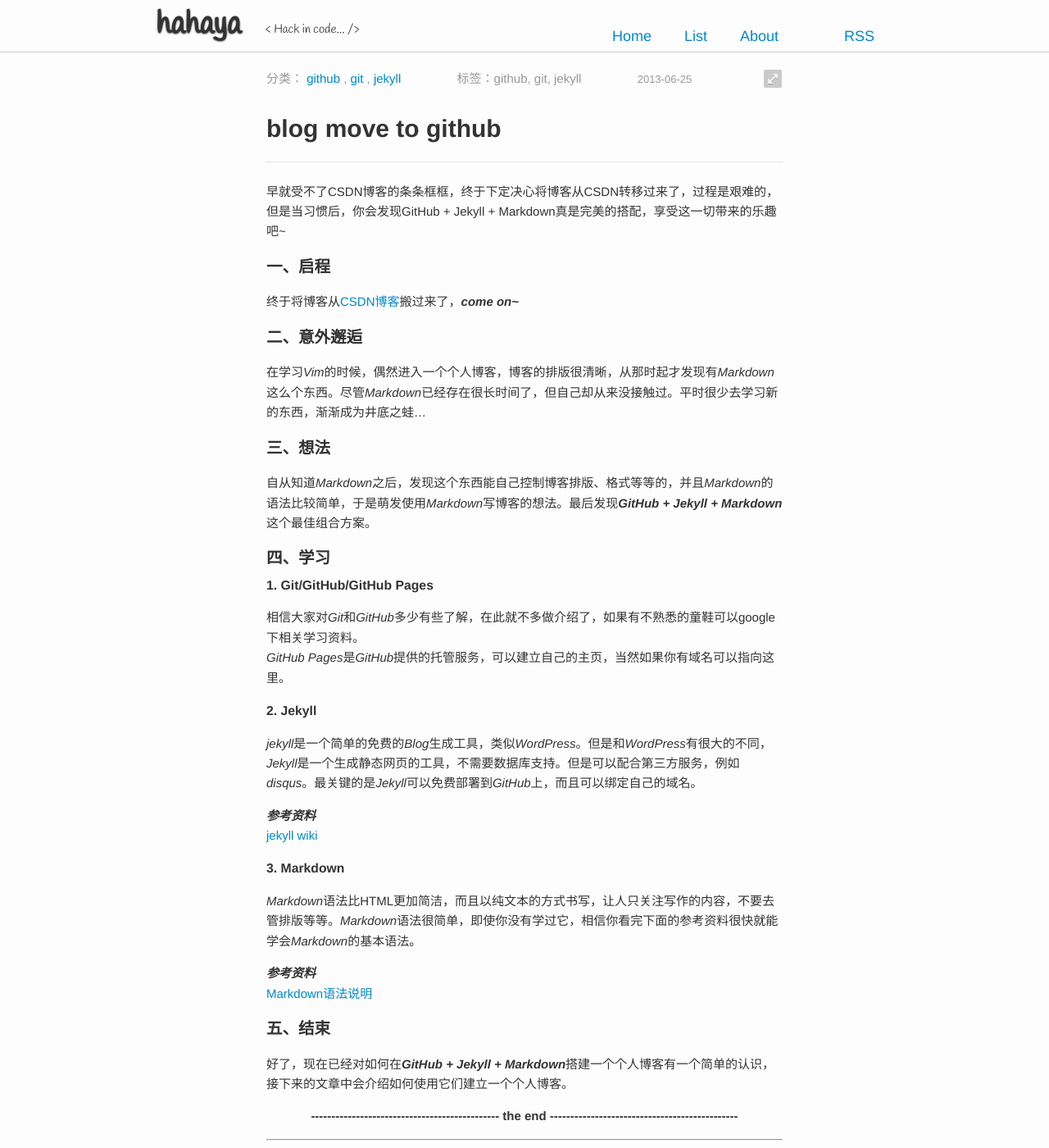
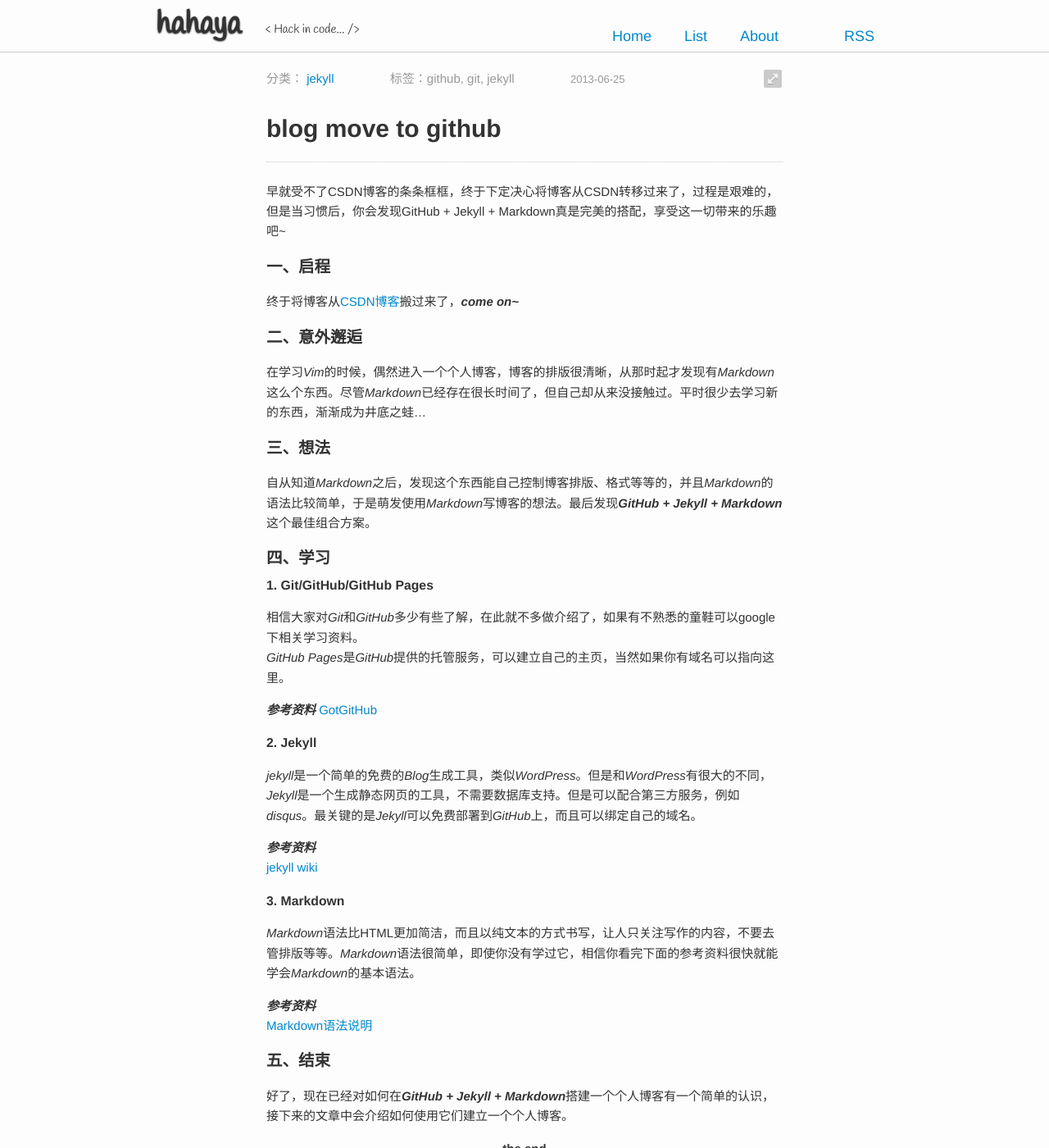
Before and after one commit to hahaya/hahaya.github.com, a Jekyll site: the page built from _posts/2013-6-25-blog-move-to-github.md, in a window 1280 px wide and 1400 px high. Shown: the whole window at 82% size. Built offline with Jekyll 4.4.1, drawn with Linux system fonts in a browser that asks for light colours; Markdown is read by kramdown in place of the engine named in the settings; comment, search, counter and statistics services are not loaded.

Commit message:
Update 2013-6-25-blog-move-to-github.md

```diff
--- a/_posts/2013-6-25-blog-move-to-github.md
+++ b/_posts/2013-6-25-blog-move-to-github.md
@@ -2,7 +2,7 @@
 layout: post
 title:  blog move to github
 summary: 早就受不了CSDN博客的条条框框，终于下定决心将博客从CSDN转移过来了，过程是艰难的，但是当习惯后，你会发现GitHub + Jekyll + Markdown真是完美的搭配，享受这一切带来的乐趣吧~
-categories: [github, git, jekyll]
+categories: [jekyll]
 tags: [github, git, jekyll]
 published: true
 ---
@@ -31,6 +31,9 @@ published: true
 相信大家对*Git*和*GitHub*多少有些了解，在此就不多做介绍了，如果有不熟悉的童鞋可以google下相关学习资料。
 *GitHub Pages*是*GitHub*提供的托管服务，可以建立自己的主页，当然如果你有域名可以指向这里。
 
+***参考资料***
+[GotGitHub](http://www.worldhello.net/gotgithub/)
+
 
 
 #### 2. Jekyll ####
```
